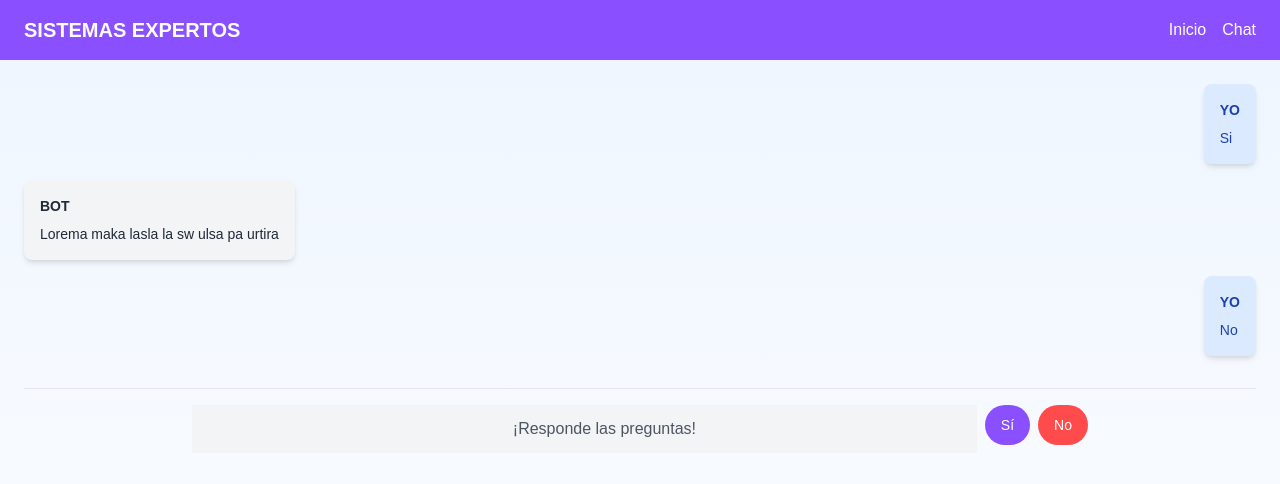
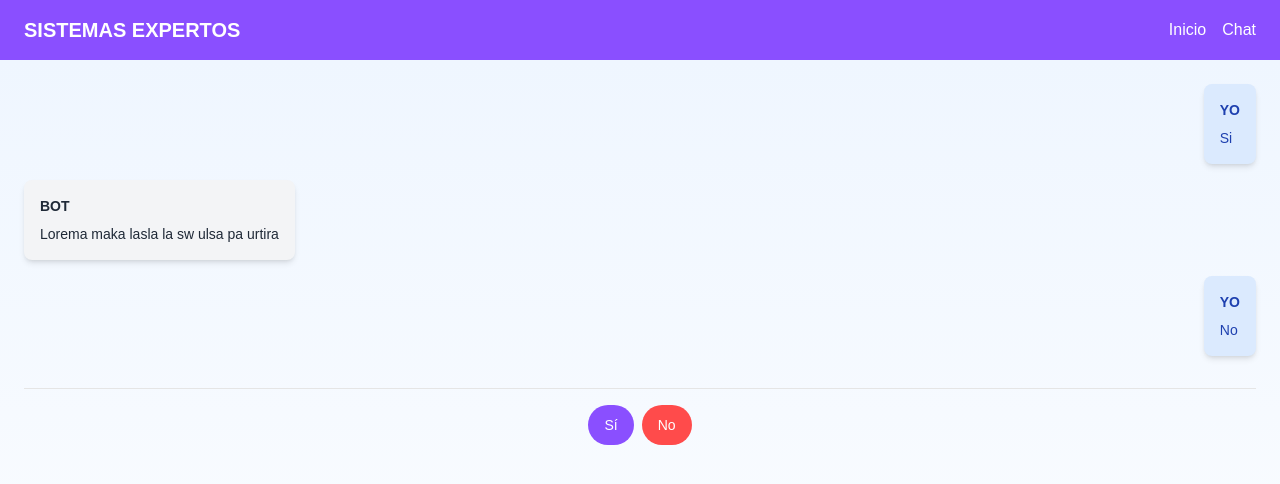
Before and after one commit to Carlos-jim/expertsystem, a Next.js app: page /home/chat in a window 1280 px wide. Shown: the top 484 px of the page. Built offline with nearby package versions, Linux system fonts and the light colour scheme.

Commit message:
Update btn chat

```diff
--- a/package.json
+++ b/package.json
@@ -17,7 +17,7 @@
     "framer-motion": "^12.0.0",
     "gsap": "^3.12.5",
     "lucide-react": "^0.468.0",
-    "next": "15.0.4",
+    "next": "^15.1.6",
     "nextjs-toast-notify": "^1.28.0",
     "react": "^19.0.0",
     "react-dom": "^19.0.0",
--- a/src/components/chat/input/send.tsx
+++ b/src/components/chat/input/send.tsx
@@ -19,17 +19,7 @@ export default function SendMessage({ onSendMessage }: SendMessageProps) {
 
   return (
     <div className="p-4 border-t">
-      <div className="max-w-4xl mx-auto flex gap-2">
-        <div className="relative flex-1">
-          <motion.div
-            initial={{ opacity: 0, y: -20 }}
-            animate={{ opacity: 1, y: 0 }}
-            transition={{ duration: 0.6, ease: "easeOut" }}
-            className="pl-10 w-full bg-gray-100 border-0 text-center py-3 flex justify-center items-center"
-          >
-            <p className="text-gray-600">¡Responde las preguntas!</p>
-          </motion.div>
-        </div>
+      <div className="max-w-4xl justify-center mx-auto flex gap-2">
         <div className="flex gap-2">
           <motion.div
             initial={{ opacity: 0, x: -20 }}
--- a/src/components/list/List.tsx
+++ b/src/components/list/List.tsx
@@ -28,12 +28,11 @@ export default function ListaConFiltros({ initialItems }: ListaConFiltrosProps)
       }
     })
 
-  // Calcular items para la página actual
+
   const indexOfLastItem = currentPage * itemsPerPage
   const indexOfFirstItem = indexOfLastItem - itemsPerPage
   const currentItems = filteredAndSortedItems.slice(indexOfFirstItem, indexOfLastItem)
 
-  // Cambiar de página
   const paginate = (pageNumber: number) => setCurrentPage(pageNumber)
 
   return (
@@ -57,7 +56,6 @@ export default function ListaConFiltros({ initialItems }: ListaConFiltrosProps)
         </Select>
       </div>
 
-      {/* Lista de elementos con animación */}
       <motion.ul className="space-y-2">
         <AnimatePresence>
           {currentItems.map((item, index) => (
@@ -75,14 +73,13 @@ export default function ListaConFiltros({ initialItems }: ListaConFiltrosProps)
         </AnimatePresence>
       </motion.ul>
 
-      {/* Botones de paginación con animación */}
       <motion.div className="flex justify-center space-x-2">
         {Array.from({ length: Math.ceil(filteredAndSortedItems.length / itemsPerPage) }, (_, i) => (
           <motion.div
             key={i}
-            initial={{ opacity: 0, scale: 0.8 }} // Estado inicial
-            animate={{ opacity: 1, scale: 1 }} // Estado animado
-            transition={{ duration: 0.3, delay: i * 0.1 }} // Transición
+            initial={{ opacity: 0, scale: 0.8 }}
+            animate={{ opacity: 1, scale: 1 }}
+            transition={{ duration: 0.3, delay: i * 0.1 }}
           >
             <Button
               onClick={() => paginate(i + 1)}
```
Also changed, not shown: 1 other file (tests, documents, lock files or other folders).
